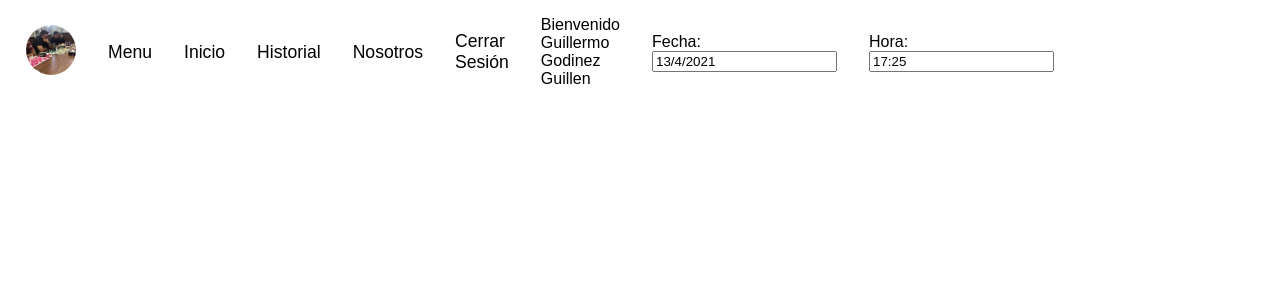
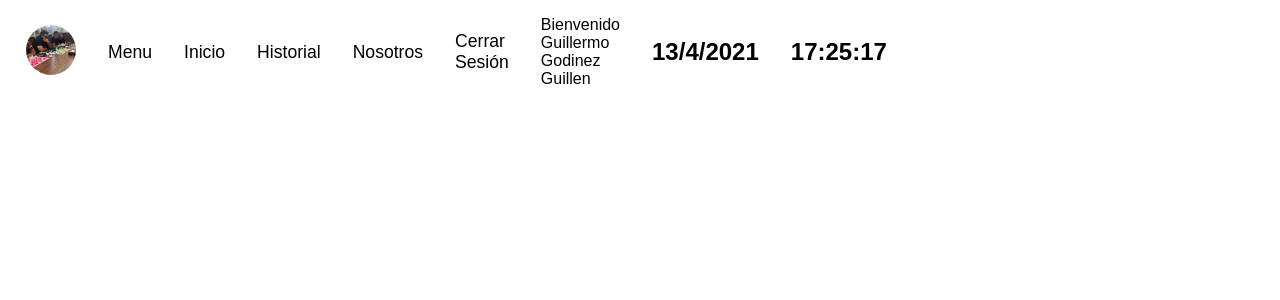
Before and after one commit to ggodinezISC/Ventas_Equipo2_8B, a Flask app: page / in a window 1280 px wide. Shown: the top 300 px of the page. Run offline with Flask 2, Linux system fonts and the light colour scheme; a user stored in the database is signed in; data comes from the database, SQL or seed files in the repository.

Commit message:
Reloj Dinámico
Modificación del reloj con hora dinámica

```diff
--- a/templates/index.html
+++ b/templates/index.html
@@ -14,11 +14,32 @@
             mes= f.getMonth()+1;
             año= f.getYear()+1900;
             fecha=dia+"/"+ mes + "/" + año;
-            Hora= (f.getHours()+":"+f.getMinutes());
-            alert ("La fecha es: "+fecha + "  La Hora actual es: "+Hora);
-            document.getElementById("Hora").setAttribute("value",Hora);
-            document.getElementById("Fecha").setAttribute("value",fecha);
+            document.getElementById("Fecha").innerHTML = fecha;
+            generateTime();
         }
+        function generateTime() {
+    // Capturamos la hora actual mediante la creación de una nueva instancia del objeto Date
+    let timeNow = new Date();
+    // Queremos que la hora se muestre siempre con 2 dígitos. Para eso, hacemos lo siguiente:
+    // Usamos un ternario para saber si el número de digitos es menor que 2
+    let hours = timeNow.getHours().toString().length < 2 ? "0" + timeNow.getHours() : timeNow.getHours();
+    let minutes = timeNow.getMinutes().toString().length < 2 ? "0" + timeNow.getMinutes() : timeNow.getMinutes();
+    let seconds = timeNow.getSeconds().toString().length < 2 ? "0" + timeNow.getSeconds() : timeNow.getSeconds();
+
+    //  Concatenando variables | Usando ES5
+    // let mainTime = hours + ":" + minutes + ":" + seconds;
+     //  Concatenando variables | Usando ES6: Template Strings (Template literals)
+    let mainTime = `${hours}:${minutes}:${seconds}`;
+    // Escribo la hora en el elemento h1 con id="time"
+    document.getElementById("Hora").innerHTML = mainTime;
+
+}
+
+// Si quiero que el efecto del reloj se vea correctamente, tengo que usar un setInterval de 1000
+// setInterval - ES6 - Javascript Moderno
+setInterval(() => {
+    generateTime();
+}, 1000);
     </script>
     <title>Agroquímicos el Geiser</title>
 
@@ -54,10 +75,10 @@
             <li><a href="/cerrarSesion">Cerrar Sesión</a></li>
             <li>Bienvenido {{current_user.Nombre}}</li>
             <li>
-              Fecha: <input type="text" id="Fecha" readonly>
+                <h1 class="main_time" id="Fecha"></h1>
             </li>
             <li>
-                Hora: <input type="text" id="Hora" readonly>
+                <h1 class="main_time" id="Hora"></h1>
               </li>
         </ul>
     </nav>
```
